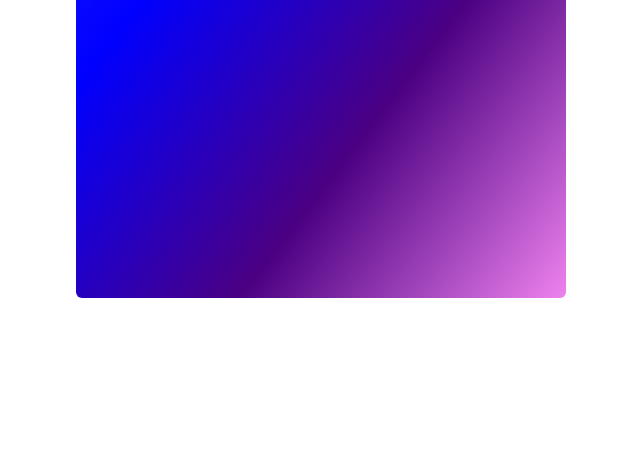
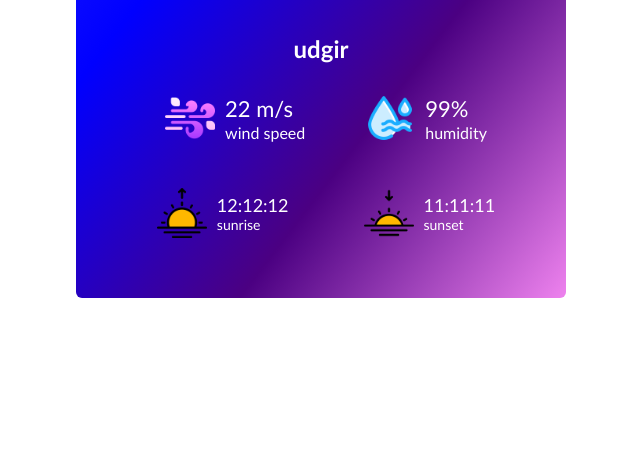
Before and after one commit to Kartik9356/weather, a plain HTML site: page index.html in a window 1280 px wide. Shown: the part 350-800 px from the top of the page, without its empty margins (319-959 px from the left). Drawn offline with Linux system fonts and the light colour scheme; no server answers.

Commit message:
Update index.html

```diff
--- a/index.html
+++ b/index.html
@@ -20,11 +20,39 @@
                 <img class="sun" src="src\sun.png" alt="">
                 <img class="temp" src="src\cloud3.png" alt="">
             </div>
-            <div id="weather-info1" class="center"></div>
+            <div id="weather-info1" class="center">
+                <p style="font-size:30px" id="temp">22c</p>
+                <h2 id="name">udgir</h2>
+                <div class="center space"> <img class="wind" src="src\wind.png" alt="">
+                    <div style="line-height: 2px">
+                        <p style="font-size:22px" id="speed"> 22 m/s</p>
+                        <p>wind speed</p>
+                    </div>
+                    <img class="wind" style="margin-left: 50px" src="src\humidity.png" alt="">
+                    <div style="line-height: 2px">
+                        <p style="font-size:22px" id="humidity">99%</p>
+                        <p>humidity</p>
+                    </div>
+                </div>
+                <div class="center space">
+                    <img class="wind" src="src\sunrise.png" alt="">
+                    <div style="line-height: 2px">
+                        <p style="font-size:18px" id="sunrise"> 12:12:12</p>
+                        <p style="font-size:14px">sunrise</p>
+                    </div>
+
+                    <img class="wind" style="margin-left: 65px" src="src\sunset.png" alt="">
+                    <div style="line-height: 2px">
+                        <p style="font-size:18px" id="sunset">11:11:11 </p>
+                        <p style="font-size:14px">sunset</p>
+                    </div>
+                </div>
+
+            </div>
             <div id="weather-info2"></div>
         </div>
     </div>
-   <script src="script.js"></script>
+    <script src="script2.js"></script>
 
 
 </body>
```
